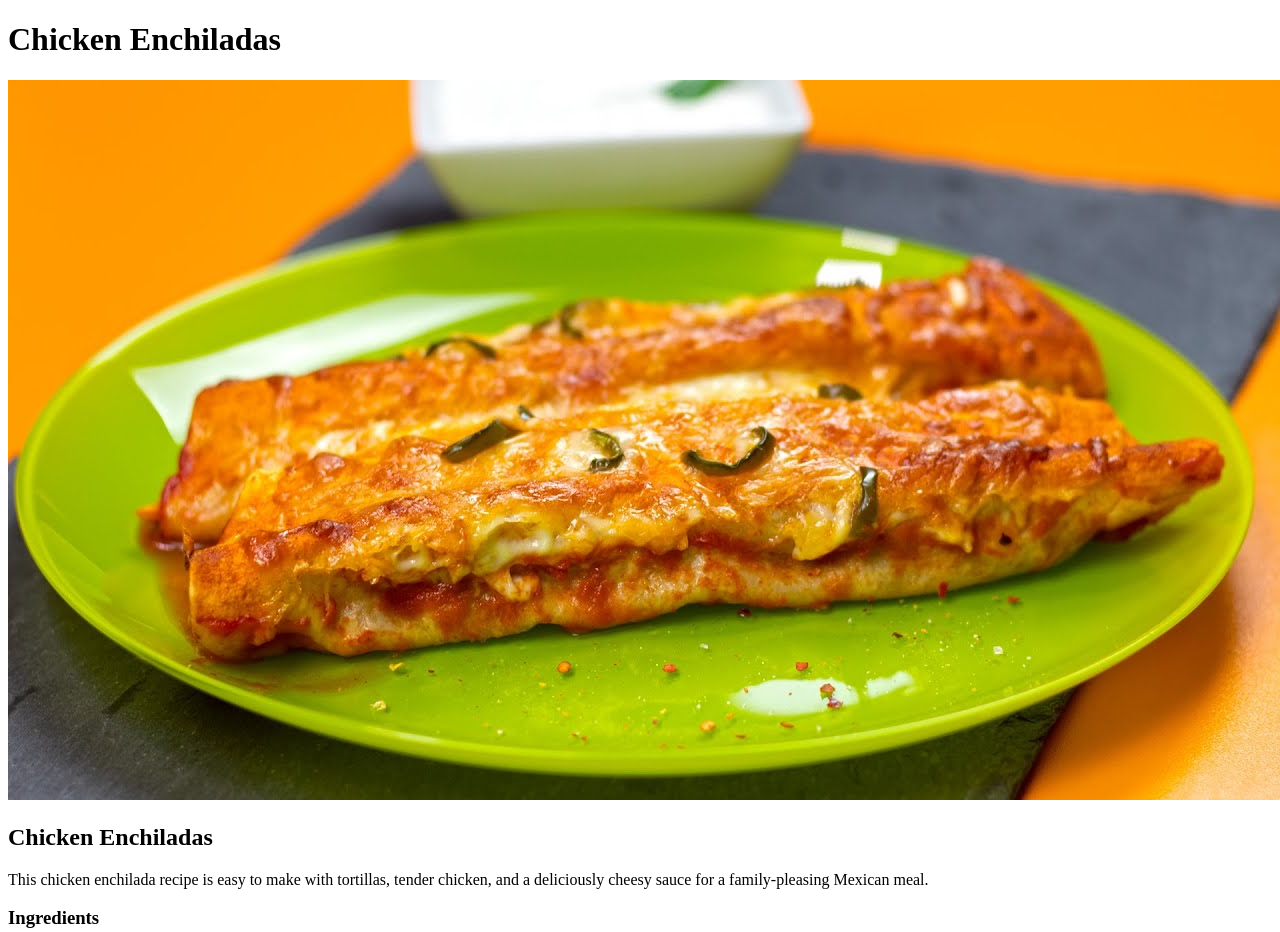
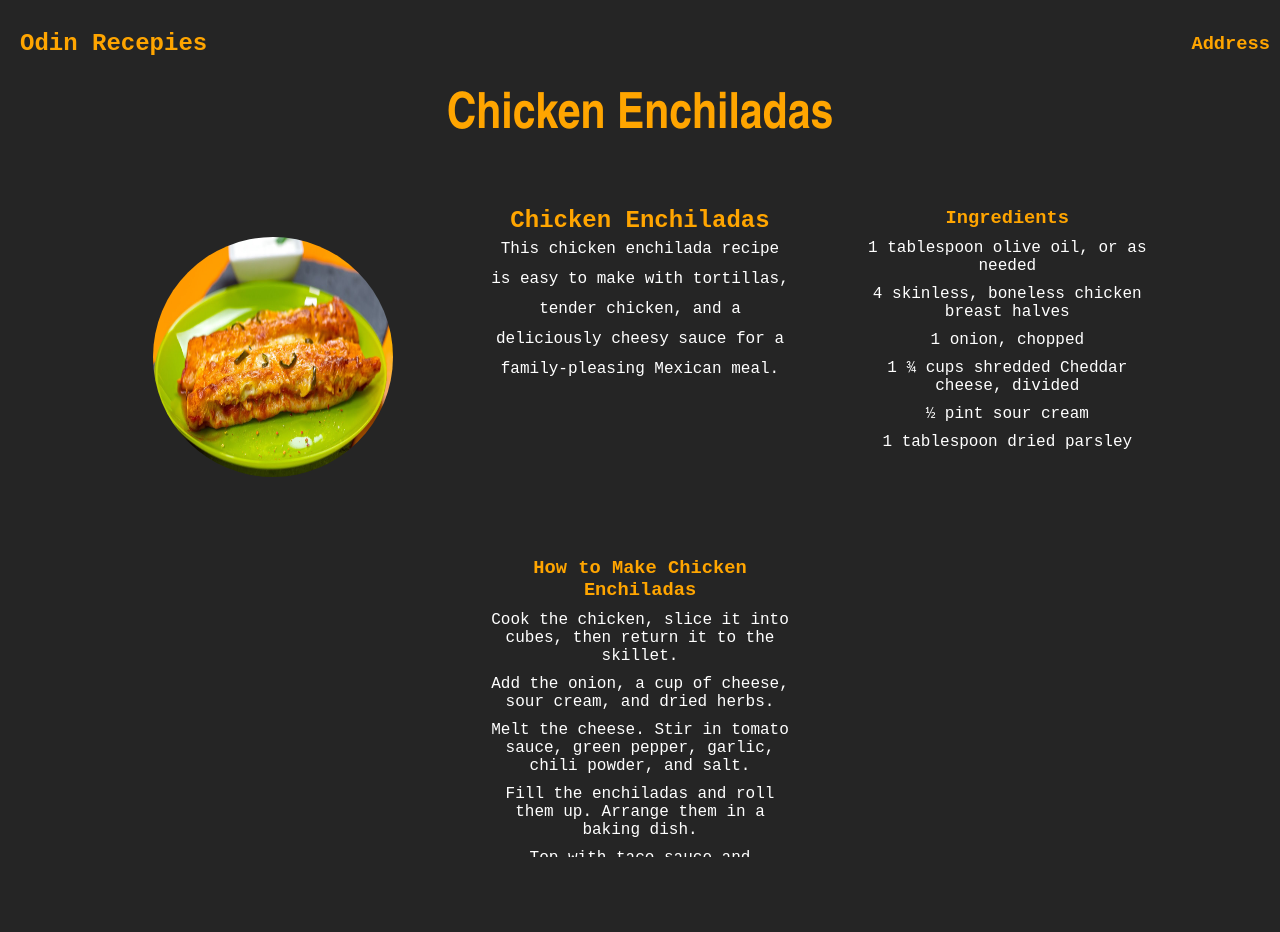
Before and after one commit to rjsudhin/odin-recipes, a plain HTML site: page recipes/enchiladas.html in a window 1280 px wide. Shown: the top 932 px of the page. Drawn offline with Linux system fonts and the light colour scheme.

Commit message:
the recipes html files are now styled same
the recipes are now styled and changes added

```diff
--- a/css/style1.css
+++ b/css/style1.css
@@ -69,6 +69,9 @@ section {
 
 }
 
+section p {
+    line-height: 30px;
+}
 h3, h2 {
     color: orange;
     font-family: 'Courier New', Courier, monospace;
--- a/recipes/enchiladas.html
+++ b/recipes/enchiladas.html
@@ -2,19 +2,32 @@
 <html lang="en">
     <head>
         <meta charset="UTF-8">
+        <meta name="viewport" content="width=device-width, initial-scale=1.0">
         <title>Chicken Enchiladas</title>
+        <link rel="stylesheet" href="../css/style1.css">
     </head>
 
     <body>
+        <header>
+            <a href="../index.html">
+                <h2 id="logo">Odin Recepies</h2>
+            </a>
+            <h3>Address</h3>
+        </header>
         <h1>Chicken Enchiladas</h1>
+        <main>
+            <section id="dp-logo">
                 <img src="../images/enchi.jpg" alt="chicken Enchiladas">
+            </section>
 
+            <section>
                 <h2>Chicken Enchiladas</h2>
                 <p>This chicken enchilada recipe is
                 easy to make with tortillas, tender chicken, and a
                 deliciously cheesy sauce for a family-pleasing Mexican
                 meal.</p>
-
+            </section>
+            <section>
                 <h3>Ingredients</h3>
                 <ul>
                     <li>1 tablespoon olive oil, or as needed
@@ -30,7 +43,9 @@
                     <li>1 tablespoon dried parsley
                     </li>
                 </ul>
+            </section>
 
+            <section>
                 <h3>How to Make Chicken Enchiladas</h3>
                 <ol>
                     <li>Cook the chicken, slice it into
@@ -56,5 +71,8 @@
                         Bake until the cheese is melted.
                     </li>
                 </ol>
+            </section>
+
+        </main>
     </body>
 </html>
```
Also changed, not shown: recipes/pork.html (+19 -0 lines). Lines whose indentation alone changed are shown as unchanged.
